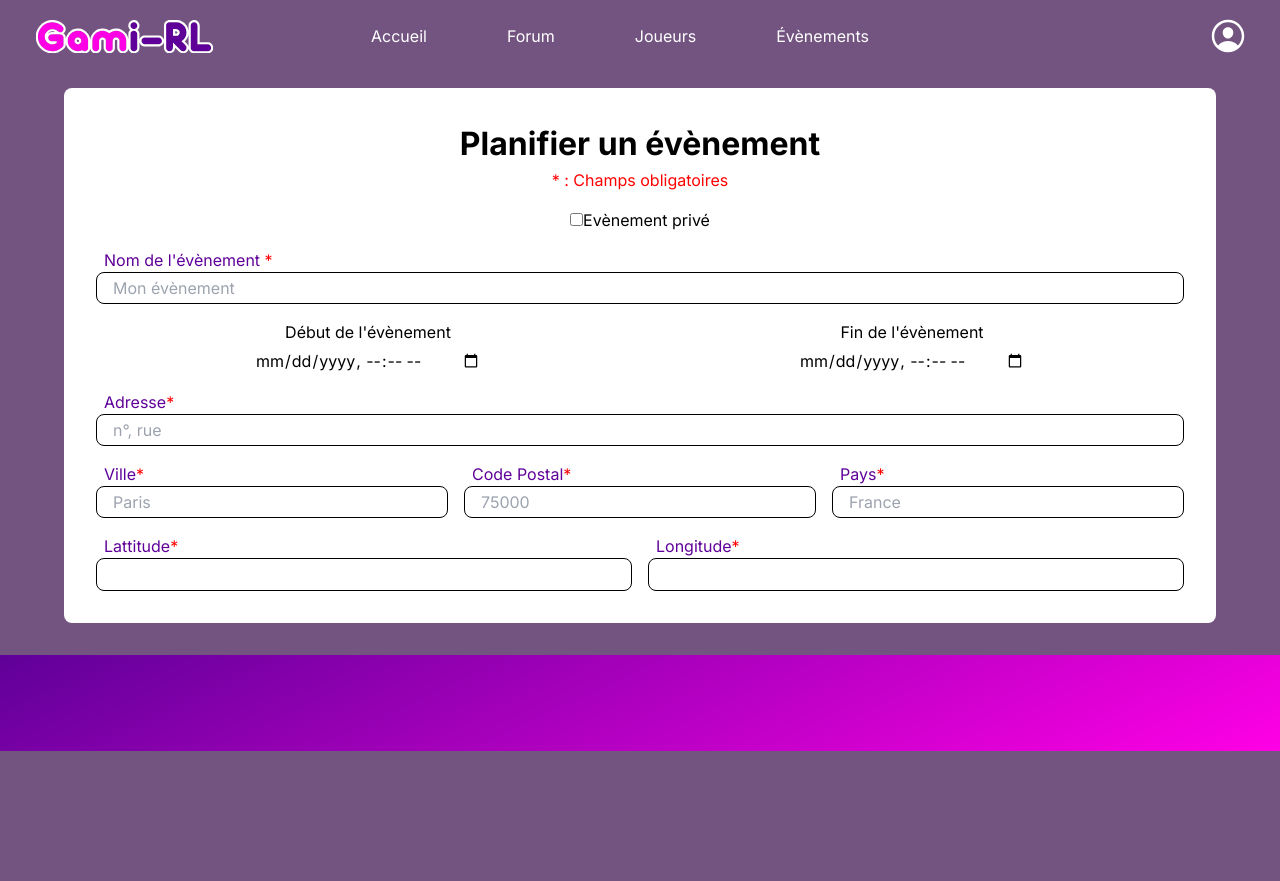
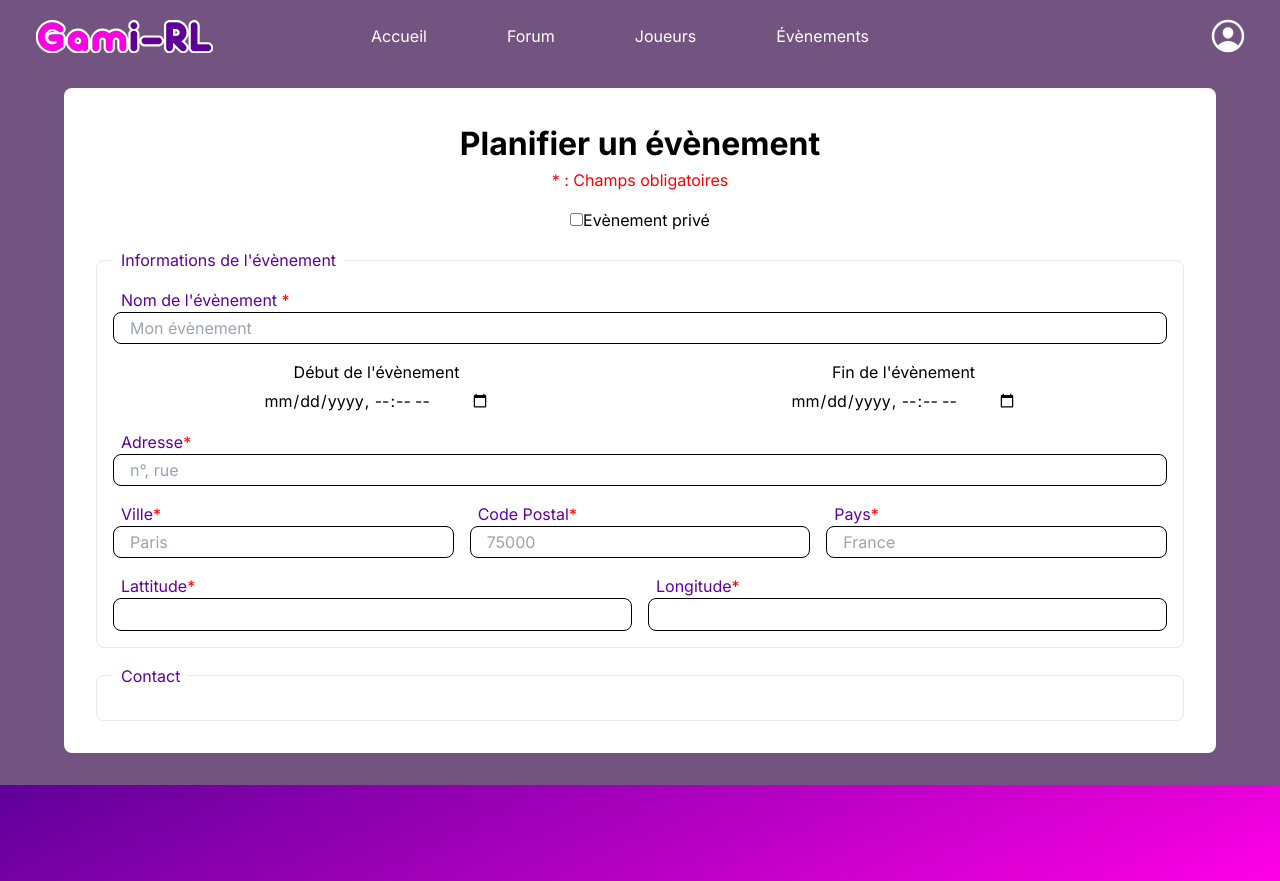
Before and after one commit to AlexandreMonin/gami-rl, a Next.js app: page /events/new in a window 1280 px wide. Before the commit the page ends 800 px from the top, so only its background shows below. Built offline with nearby package versions, Linux system fonts and the light colour scheme; no server answers.

Commit message:
Form front

```diff
--- a/src/app/api/auth/[...nextauth]/route.ts
+++ b/src/app/api/auth/[...nextauth]/route.ts
@@ -2,7 +2,6 @@ import prisma from "@/utils/database";
 import bcrypt from "bcrypt";
 import NextAuth, {Session} from "next-auth";
 import CredentialsProvider from "next-auth/providers/credentials";
-import User from "@/type/User/User";
 import {JWT} from "next-auth/jwt";
 
 export const authOptions = {
@@ -55,7 +54,7 @@ export const authOptions = {
                 status: user.status
             };}
             return session
-        }
+        },
     }
 };
 
--- a/src/app/globals.css
+++ b/src/app/globals.css
@@ -47,3 +47,20 @@ button {
     color: #5F0099;
     transition-duration: 0.5s;
 }
+
+fieldset {
+    display: flex;
+    flex-direction: row;
+    justify-content: space-around;
+    align-items: center;
+    padding: 1rem;
+    border-width: 1px;
+    width: 100%;
+    border-radius: 0.5rem;
+}
+
+legend {
+    padding-left: 0.5rem;
+    padding-right: 0.5rem;
+    color: #5F0099;
+}
--- a/src/components/EventForm/EventForm.tsx
+++ b/src/components/EventForm/EventForm.tsx
@@ -14,16 +14,19 @@ export default function EventForm() {
 
     return (
         <form className={style.form}>
+
             <div className={style.checkboxGroup}>
                 <input type="checkbox" id="isPrivate" name="isPrivate"
                        onChange={(event) => setIsPrivate(event.target.checked)}/>
                 <label htmlFor="isPrivate">Evènement privé</label>
             </div>
-
+            <fieldset className={style.form}>
+                <legend className={style.legend}>Informations de l&apos;évènement</legend>
                 <div className={style.inputGroup}>
                     <label htmlFor="name" className={style.labelInput}>Nom de l&apos;évènement <span
                         className={style.required}>*</span></label>
-                <input name="email" id="email" type="email" placeholder="Mon évènement" className={style.userInput}
+                    <input name="email" id="email" type="email" placeholder="Mon évènement"
+                           className={style.userInput}
                            value={name}
                            onChange={event => setName(event.target.value)} required/>
                 </div>
@@ -104,6 +107,11 @@ export default function EventForm() {
                     </div>
 
                 </div>
+            </fieldset>
+
+            <fieldset className={style.form}>
+                <legend className={style.legend}>Contact</legend>
+            </fieldset>
 
         </form>
     )
--- a/src/components/EventForm/style.module.css
+++ b/src/components/EventForm/style.module.css
@@ -32,6 +32,7 @@
 }
 
 .dateGroup {
+    width: 100%;
     display: flex;
     flex-direction: row;
     align-items: center;
@@ -47,6 +48,7 @@
 }
 
 .adress {
+    width: 100%;
     display: flex;
     flex-direction: row;
     gap: 1rem;
```
Also changed, not shown: src/components/RegisterForm/style.module.css (+0 -16 lines). Lines whose indentation alone changed are shown as unchanged.
